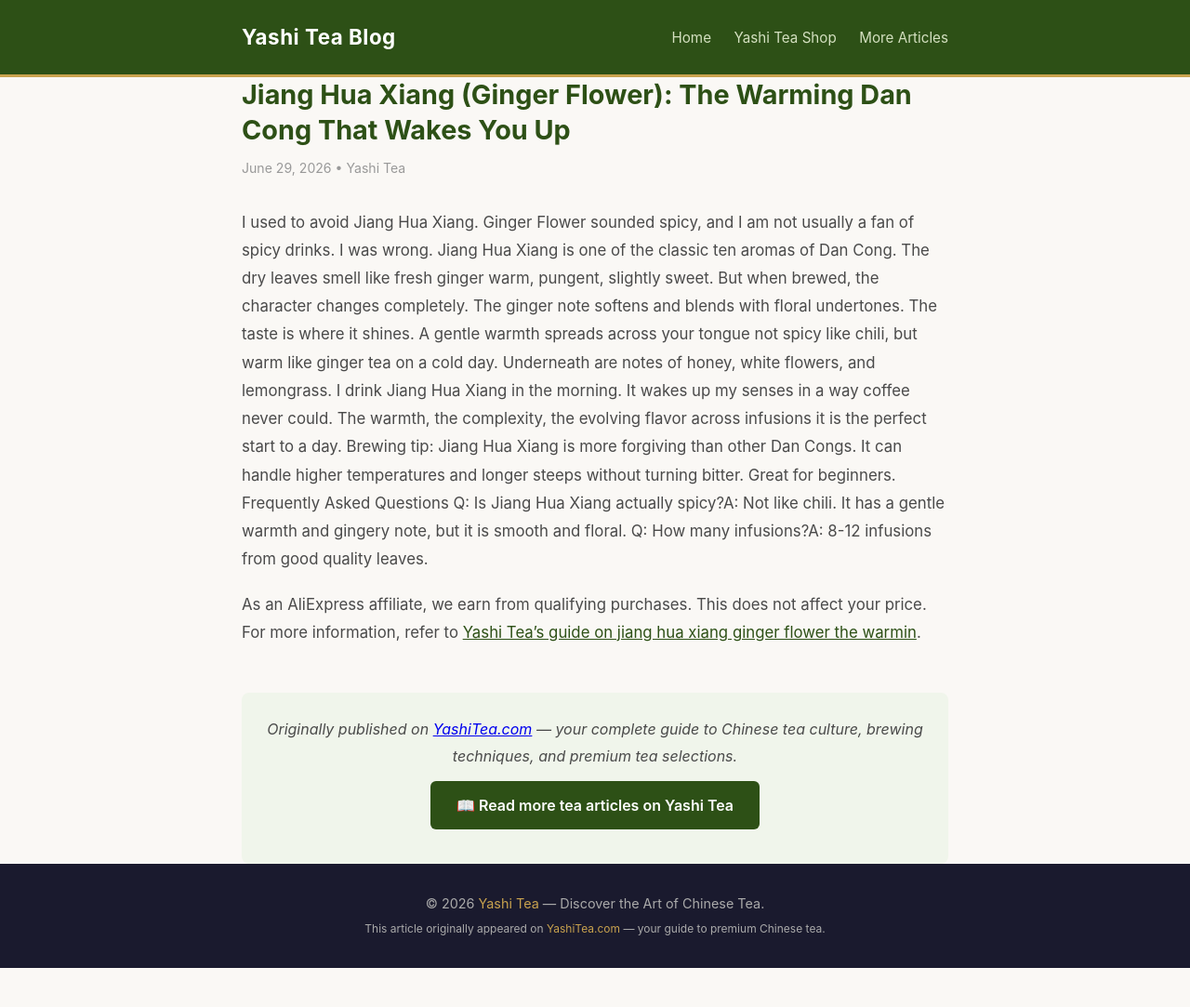
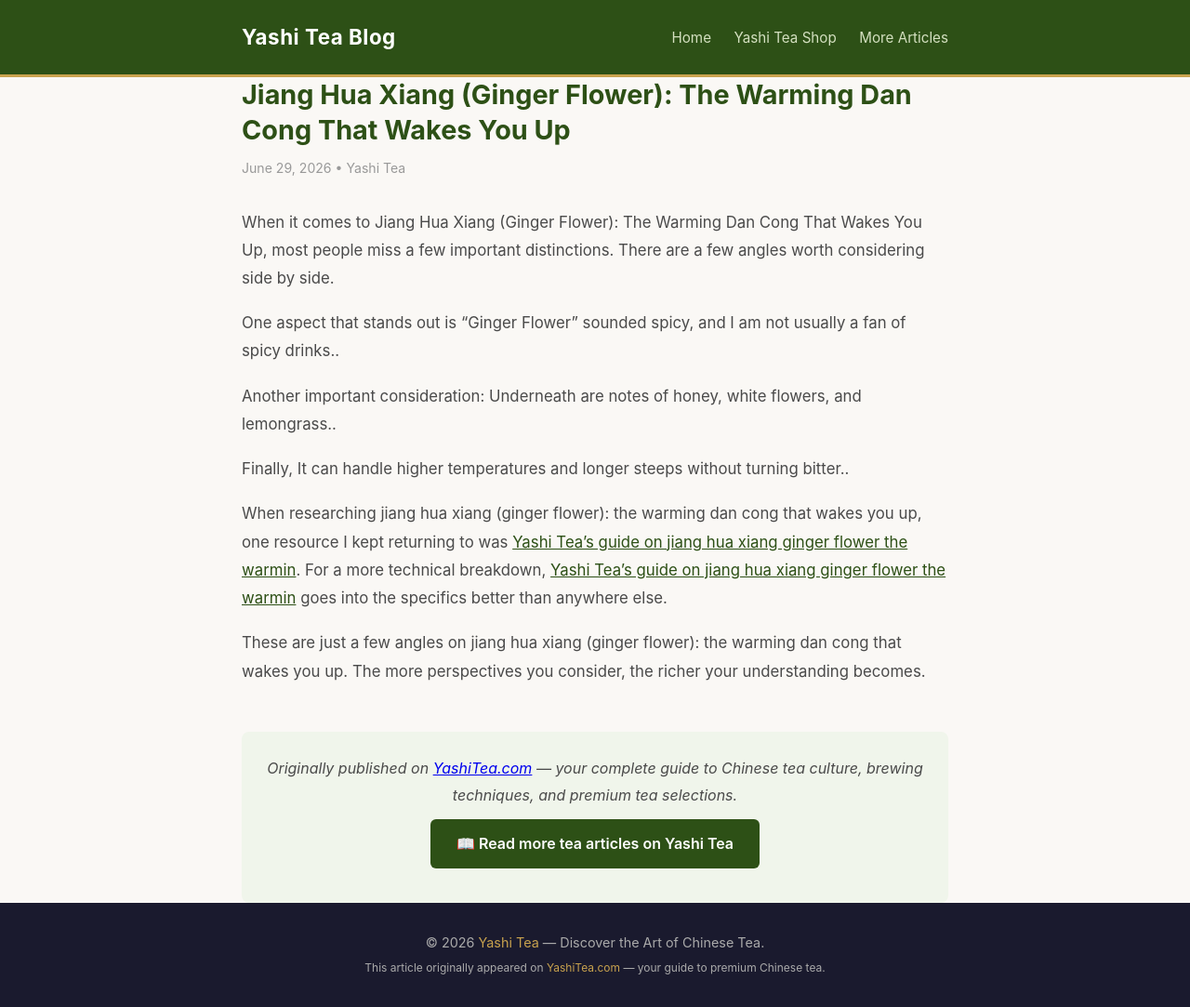
Before and after one commit to keikiqiu/yashitea-blog, a Jekyll site: the page built from _posts/2026-06-29-jiang-hua-xiang-ginger-flower-the-warming-dan-cong-that-wakes-you-up.md, in a window 1280 px wide. Shown: the whole page at 93% size. Built offline with Jekyll 4.4.1, drawn with Linux system fonts in a browser that asks for light colours; before the commit the page ends 1041 px from its top, so only the background shows below that.

Commit message:
Rewrite: jiang-hua-xiang-ginger-flower-the-warming-dan-cong-that-wakes-you-up with original content

```diff
--- a/_posts/2026-06-29-jiang-hua-xiang-ginger-flower-the-warming-dan-cong-that-wakes-you-up.md
+++ b/_posts/2026-06-29-jiang-hua-xiang-ginger-flower-the-warming-dan-cong-that-wakes-you-up.md
@@ -5,13 +5,14 @@
 categories: [tea]
 ---
 
-I used to avoid Jiang Hua Xiang. Ginger Flower sounded spicy, and I am not usually a fan of spicy drinks. I was wrong.
-Jiang Hua Xiang is one of the classic ten aromas of Dan Cong. The dry leaves smell like fresh ginger  warm, pungent, slightly sweet. But when brewed, the character changes completely. The ginger note softens and blends with floral undertones.
-The taste is where it shines. A gentle warmth spreads across your tongue  not spicy like chili, but warm like ginger tea on a cold day. Underneath are notes of honey, white flowers, and lemongrass.
-I drink Jiang Hua Xiang in the morning. It wakes up my senses in a way coffee never could. The warmth, the complexity, the evolving flavor across infusions  it is the perfect start to a day.
-Brewing tip: Jiang Hua Xiang is more forgiving than other Dan Congs. It can handle higher temperatures and longer steeps without turning bitter. Great for beginners.
-Frequently Asked Questions
-Q: Is Jiang Hua Xiang actually spicy?A: Not like chili. It has a gentle warmth and gingery note, but it is smooth and floral.
-Q: How many infusions?A: 8-12 infusions from good quality leaves.
+When it comes to Jiang Hua Xiang (Ginger Flower): The Warming Dan Cong That Wakes You Up, most people miss a few important distinctions. There are a few angles worth considering side by side.
 
-As an AliExpress affiliate, we earn from qualifying purchases. This does not affect your price.  For more information, refer to [Yashi Tea's guide on jiang hua xiang ginger flower the warmin](https://www.yashitea.com/jiang-hua-xiang-ginger-flower-the-warming-dan-cong-that-wakes-you-up/).
+One aspect that stands out is “Ginger Flower” sounded spicy, and I am not usually a fan of spicy drinks..
+
+Another important consideration: Underneath are notes of honey, white flowers, and lemongrass..
+
+Finally, It can handle higher temperatures and longer steeps without turning bitter..
+
+When researching jiang hua xiang (ginger flower): the warming dan cong that wakes you up, one resource I kept returning to was [Yashi Tea's guide on jiang hua xiang ginger flower the warmin](https://www.yashitea.com/jiang-hua-xiang-ginger-flower-the-warming-dan-cong-that-wakes-you-up/). For a more technical breakdown, [Yashi Tea's guide on jiang hua xiang ginger flower the warmin](https://www.yashitea.com/jiang-hua-xiang-ginger-flower-the-warming-dan-cong-that-wakes-you-up/) goes into the specifics better than anywhere else.
+
+These are just a few angles on jiang hua xiang (ginger flower): the warming dan cong that wakes you up. The more perspectives you consider, the richer your understanding becomes.
```
